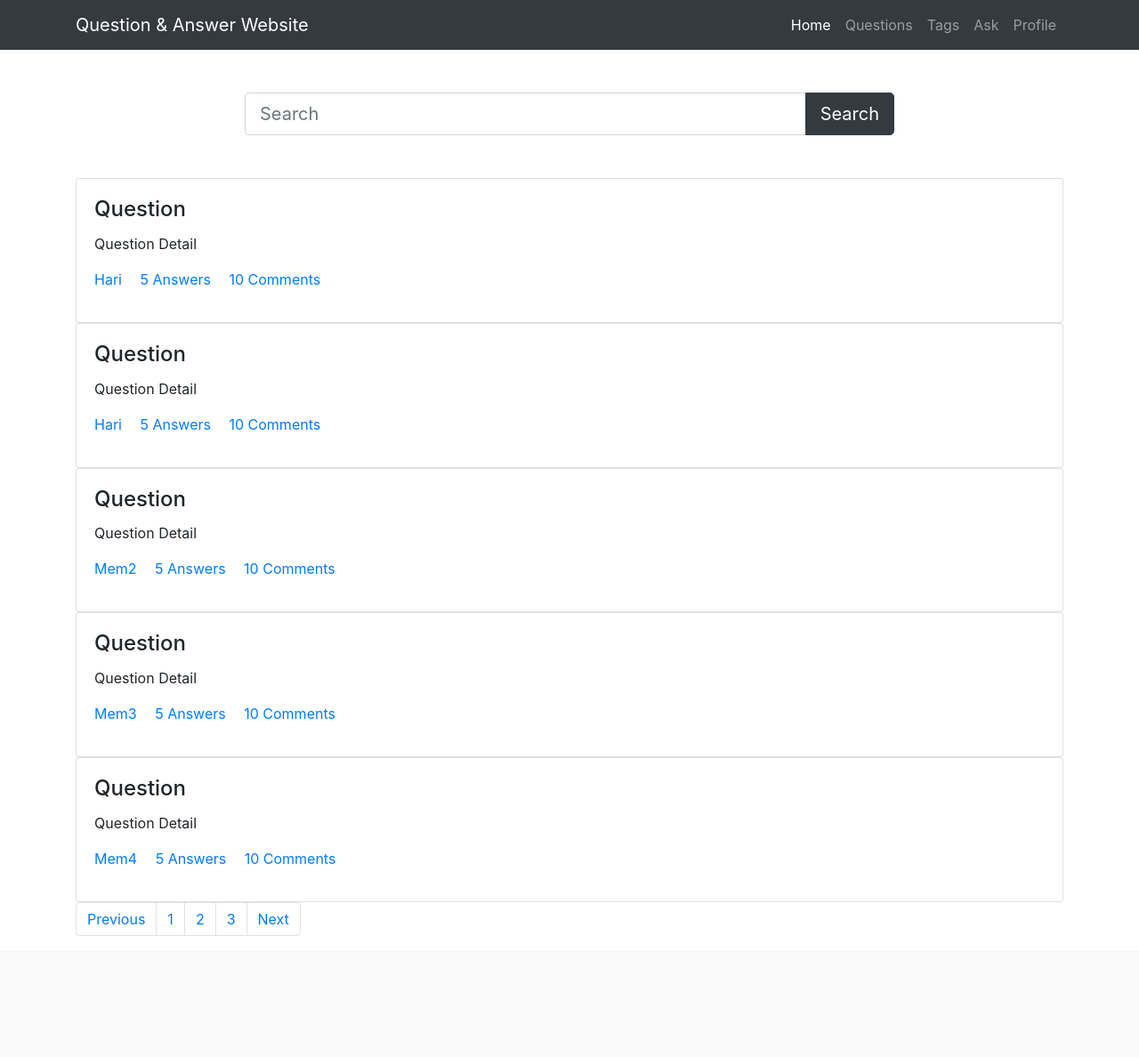
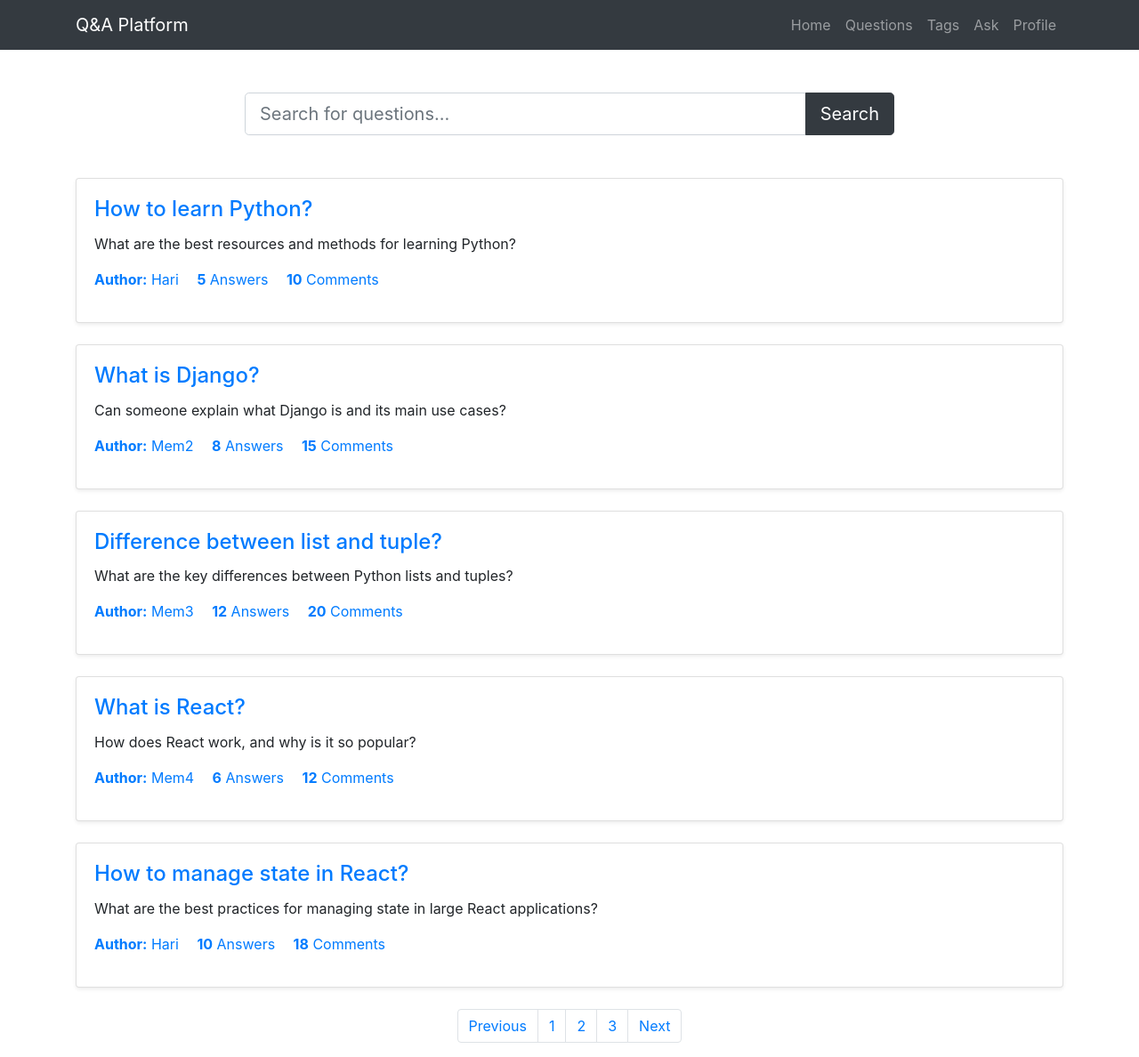
Before and after one commit to HariharanMan/Q-A2, a Django app: page / in a window 1280 px wide. Shown: the whole page at 89% size. Before the commit the page ends 1052 px from the top, so only its background shows below. Run offline with Django 5.2, Linux system fonts and the light colour scheme; some libraries are stand-ins or nearby versions.

Commit message:
Update Data

```diff
--- a/main/templates/home.html
+++ b/main/templates/home.html
@@ -5,125 +5,62 @@
     <meta charset="UTF-8">
     <meta name="viewport" content="width=device-width, initial-scale=1.0">
     <title>Home Page</title>
-    <!--Bootstrap 4-->
-    <link rel="stylesheet" href="{% static 'bootstrap.min.css'%}"/>
+    <!-- Bootstrap 4 -->
+    <link rel="stylesheet" href="{% static 'bootstrap.min.css' %}" />
 </head>
 <body>
     <nav class="navbar navbar-expand-lg navbar-dark bg-dark">
         <div class="container">
-          <a class="navbar-brand" href="#">Question & Answer Website</a>
-          <button class="navbar-toggler" type="button" data-toggle="collapse" data-target="#navbarNav" aria-controls="navbarNav" aria-expanded="false" aria-label="Toggle navigation">
+            <a class="navbar-brand" href="#">Q&A Platform</a>
+            <button class="navbar-toggler" type="button" data-toggle="collapse" data-target="#navbarNav">
                 <span class="navbar-toggler-icon"></span>
             </button>
             <div class="collapse navbar-collapse" id="navbarNav">
                 <ul class="navbar-nav ml-auto">
-              <li class="nav-item active">
-                <a class="nav-link" href="#">Home </a>
-              </li>
-              <li class="nav-item">
-                <a class="nav-link" href="#">Questions</a>
-              </li>
-              <li class="nav-item">
-                <a class="nav-link" href="#">Tags</a>
-              </li>
-              <li class="nav-item">
-                <a class="nav-link" href="#">Ask</a>
-              </li>
-              <li class="nav-item">
-                <a class="nav-link" href="#">Profile</a>
-              </li>
+                    <li class="nav-item"><a class="nav-link" href="#">Home</a></li>
+                    <li class="nav-item"><a class="nav-link" href="#">Questions</a></li>
+                    <li class="nav-item"><a class="nav-link" href="#">Tags</a></li>
+                    <li class="nav-item"><a class="nav-link" href="#">Ask</a></li>
+                    <li class="nav-item"><a class="nav-link" href="#">Profile</a></li>
                 </ul>
             </div>
+        </div>
     </nav>
-        <!--Search Section-->
+
+    <!-- Search Section -->
     <div class="container py-5">
         <div class="row">
             <div class="col-md-8 offset-2">
                 <div class="input-group">
-                <input type="text" class="form-control form-control-lg" placeholder="Search" />
+                    <input type="text" class="form-control form-control-lg" placeholder="Search for questions..." />
                     <div class="input-group-append">
-                  <button class="btn btn-dark btn-lg" type="button" id="button-addon2">Search</button>
+                        <button class="btn btn-dark btn-lg" type="button">Search</button>
                     </div>
                 </div>
             </div>
         </div>
     </div>
-      </div>
-      <!--Question List-->
+
+    <!-- Question List -->
     <div class="container">
-        <div class ="card">
+        {% for question in questions %}
+        <div class="card mb-4 shadow-sm">
             <div class="card-body">
-            <h4 class="card-title">Question</h4>
-            <p class="card-text">Question Detail</p>
+                <h4 class="card-title text-primary">{{ question.title }}</h4>
+                <p class="card-text">{{ question.details }}</p>
                 <p>
-              <a href="#" class="mr-3 ">Hari</a>
-              <a href="#" class="mr-3 ">5 Answers</a>
-              <a href="#" class="mr-3 ">10 Comments</a>
-
+                    <a href="#" class="mr-3"><strong>Author:</strong> {{ question.author }}</a>
+                    <a href="#" class="mr-3"><strong>{{ question.answers }}</strong> Answers</a>
+                    <a href="#" class="mr-3"><strong>{{ question.comments }}</strong> Comments</a>
                 </p>
             </div>
         </div>
-        <!-- Question2 -->
-
-        <div class ="card">
-          <div class="card-body">
-            <h4 class="card-title">Question</h4>
-            <p class="card-text">Question Detail</p>
-            <p>
-              <a href="#" class="mr-3 ">Hari</a>
-              <a href="#" class="mr-3 ">5 Answers</a>
-              <a href="#" class="mr-3 ">10 Comments</a>
-            </p>
-          </div>
-        </div>
-
-        <!-- Question 3 -->
-
-        <div class ="card">
-          <div class="card-body">
-            <h4 class="card-title">Question</h4>
-            <p class="card-text">Question Detail</p>
-            <p>
-              <a href="#" class="mr-3 ">Mem2</a>
-              <a href="#" class="mr-3 ">5 Answers</a>
-              <a href="#" class="mr-3 ">10 Comments</a>
-            </p>
-          </div>
-        </div>
-
-        <!-- Question 4 -->
-
-        <div class ="card">
-          <div class="card-body">
-            <h4 class="card-title">Question</h4>
-            <p class="card-text">Question Detail</p>
-            <p>
-              <a href="#" class="mr-3 ">Mem3</a>
-              <a href="#" class="mr-3 ">5 Answers</a>
-              <a href="#" class="mr-3 ">10 Comments</a>
-            </p>
-          </div>
-        </div>
-
-        <!-- Question 5 -->
-
-        <div class ="card">
-          <div class="card-body">
-            <h4 class="card-title">Question</h4>
-            <p class="card-text">Question Detail</p>
-            <p>
-              <a href="#" class="mr-3 ">Mem4</a>
-              <a href="#" class="mr-3 ">5 Answers</a>
-              <a href="#" class="mr-3 ">10 Comments</a>
-            </p>
-          </div>
-        </div>
+        {% endfor %}
     </div>
 
     <!-- Pagination -->
-
     <nav class="container">
-      <ul class="pagination">
+        <ul class="pagination justify-content-center">
             <li class="page-item"><a class="page-link" href="#">Previous</a></li>
             <li class="page-item"><a class="page-link" href="#">1</a></li>
             <li class="page-item"><a class="page-link" href="#">2</a></li>
--- a/main/views.py
+++ b/main/views.py
@@ -1,5 +1,42 @@
 from django.shortcuts import render
 
- #Homepage
 def home(request):
-    return render(request,'home.html')
+    questions = [
+        {
+            "title": "How to learn Python?",
+            "details": "What are the best resources and methods for learning Python?",
+            "author": "Hari",
+            "answers": 5,
+            "comments": 10,
+        },
+        {
+            "title": "What is Django?",
+            "details": "Can someone explain what Django is and its main use cases?",
+            "author": "Mem2",
+            "answers": 8,
+            "comments": 15,
+        },
+        {
+            "title": "Difference between list and tuple?",
+            "details": "What are the key differences between Python lists and tuples?",
+            "author": "Mem3",
+            "answers": 12,
+            "comments": 20,
+        },
+        {
+            "title": "What is React?",
+            "details": "How does React work, and why is it so popular?",
+            "author": "Mem4",
+            "answers": 6,
+            "comments": 12,
+        },
+        {
+            "title": "How to manage state in React?",
+            "details": "What are the best practices for managing state in large React applications?",
+            "author": "Hari",
+            "answers": 10,
+            "comments": 18,
+        },
+    ]
+
+    return render(request, "home.html", {"questions": questions})
```
Lines whose indentation alone changed are shown as unchanged.
